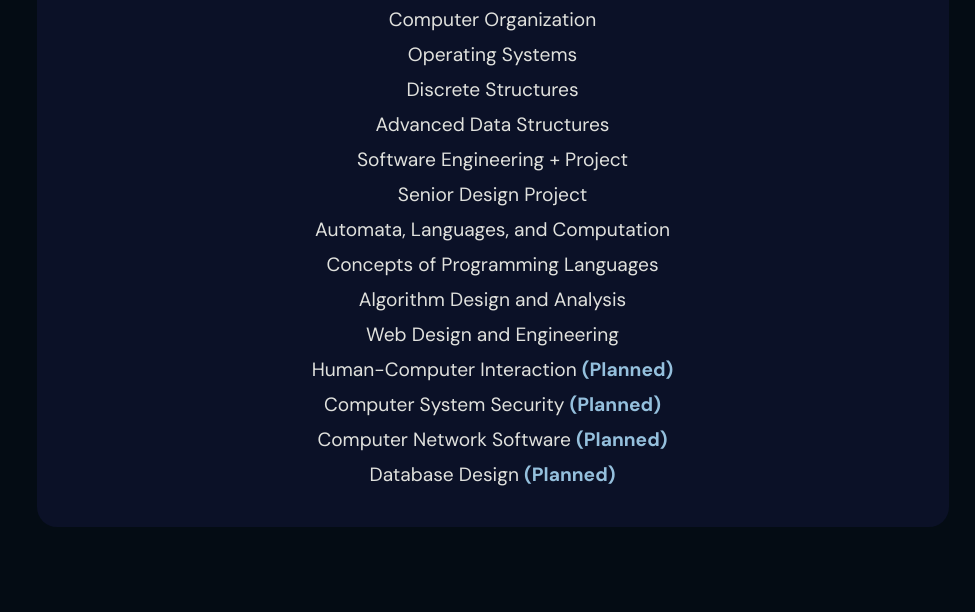
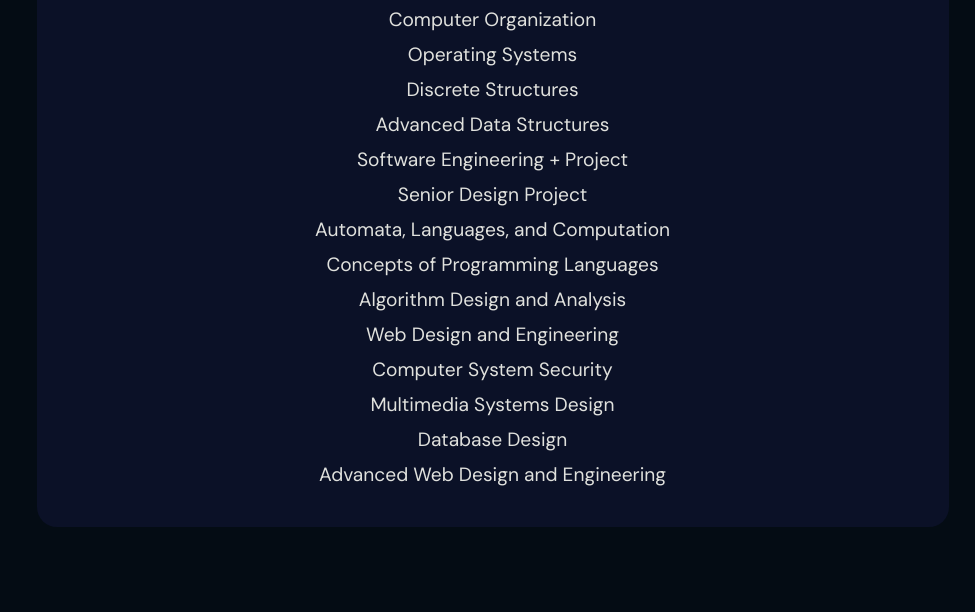
Before and after one commit to RedhwanAhm/redhwanahm.github.io, a plain HTML site: page index.html in a window 1280 px wide. Shown: the part 1818-2430 px from the top of the page, without its empty margins (305-1280 px from the left). Drawn offline with Linux system fonts and the light colour scheme.

Commit message:
updated school portion

```diff
--- a/index.html
+++ b/index.html
@@ -130,10 +130,10 @@
                         <p>Concepts of Programming Languages</p>
                         <p>Algorithm Design and Analysis</p>
                         <p>Web Design and Engineering</p>
-                        <p>Human-Computer Interaction <strong>(Planned)</strong></p>
-                        <p>Computer System Security <strong>(Planned)</strong></p>
-                        <p>Computer Network Software <strong>(Planned)</strong></p>
-                        <p>Database Design <strong>(Planned)</strong></p>
+                        <p>Computer System Security</p>
+                        <p>Multimedia Systems Design</p>
+                        <p>Database Design</p>
+                        <p>Advanced Web Design and Engineering</p>
                     </div>
                 </div>
 
```
